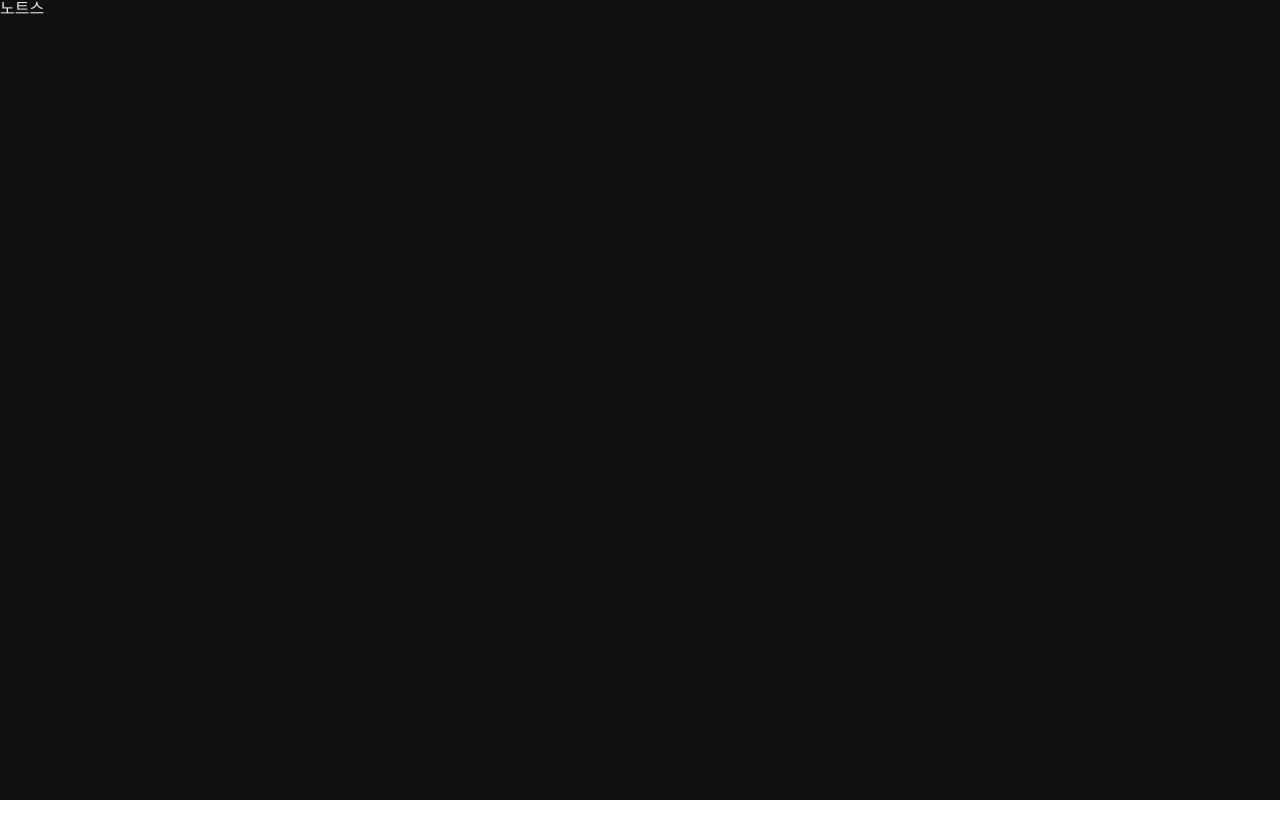
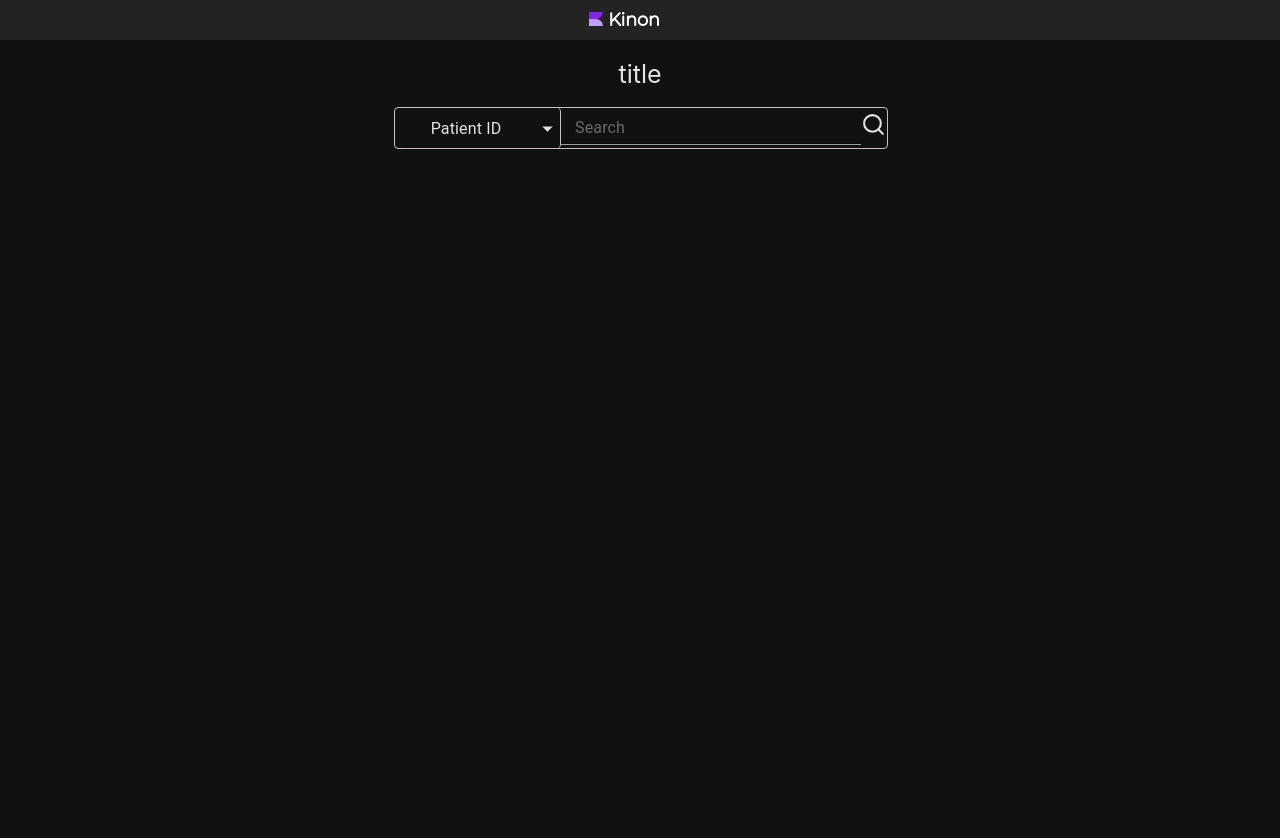
Before and after one commit to rora0320/notice-board-front, a React (Create React App) app: page /board in a window 1280 px wide. Shown: the top 838 px of the page. Before the commit the page ends 800 px from the top, so only its background shows below. Built offline with nearby package versions, Linux system fonts and the light colour scheme.

Commit message:
게시판 page

```diff
--- a/package.json
+++ b/package.json
@@ -17,7 +17,7 @@
     "eslint-plugin-react": "^7.33.2",
     "eslint-plugin-react-hooks": "^4.6.0",
     "jotai": "^2.3.1",
-    "loadash": "^1.0.0",
+    "lodash": "^4.17.21",
     "prettier": "^3.0.2",
     "react": "^18.2.0",
     "react-dom": "^18.2.0",
--- a/src/components/common/Header.js
+++ b/src/components/common/Header.js
@@ -1,6 +1,8 @@
 import React from 'react';
 import kinonLogo from '../image/kinonHeader.svg';
 import { Link } from 'react-router-dom';
+import s from './header.module.scss';
+
 const Header = () => {
   return (
     <>
--- a/src/components/common/Login.js
+++ b/src/components/common/Login.js
@@ -1,12 +1,12 @@
-import { Button, TextField } from '@mui/material';
-import React, { useEffect, useState } from 'react';
-import { useNavigate } from 'react-router-dom';
-import { unAuthClient } from '../../utils/requestMethod';
+import {Button, TextField} from '@mui/material';
+import React, {useState} from 'react';
+import {useNavigate} from 'react-router-dom';
 import terenzLogo from '../image/terenz_logo_w.svg';
 import kinonLogo from '../image/kinonLogin.svg';
-import { TfiClose } from 'react-icons/tfi';
+import {TfiClose} from 'react-icons/tfi';
 import styled from 'styled-components';
 import JoinUsModal from './joinUsModal/JoinUsModal';
+import axios from 'axios';
 
 const Wrap = styled.div`
   display: flex;
@@ -115,11 +115,12 @@ const Login = () => {
 
     const postLoginSubmit = async () => {
         try {
-      const { data } = await unAuthClient.post('/user', {
+            const {data} = await axios.post('/user/signin', {
                 id: idData,
                 password: pwData,
             });
             console.log('data', data);
+            navigate('/board');
         } catch (e) {
             alert('아이디 비밀번호를 확인하세요.', e);
             console.log('login Error', e);
@@ -154,11 +155,11 @@ const Login = () => {
         <>
             <Wrap>
                 <Logo>
-          <img src={terenzLogo} alt="terenz_logo" />
+                    <img src={terenzLogo} alt="terenz_logo"/>
                     <div>
-            <TfiClose />
+                        <TfiClose/>
                     </div>
-          <img src={kinonLogo} alt="kinon_logo" />
+                    <img src={kinonLogo} alt="kinon_logo"/>
                 </Logo>
                 <WrapForm>
                     <TextField
@@ -197,7 +198,7 @@ const Login = () => {
                     </BetweenBtn>
                 </WrapForm>
             </Wrap>
-      {isOpenAddModal && <JoinUsModal openModalJoinUs={openModalJoinUs} />}
+            {isOpenAddModal && <JoinUsModal openModalJoinUs={openModalJoinUs}/>}
         </>
     );
 };
--- a/src/components/common/header.module.scss
+++ b/src/components/common/header.module.scss
@@ -1,8 +1,14 @@
-.header{
+header {
   display: flex;
   align-items: center;
   width: 100%;
   height: 40px;
   border-bottom: 2px solid #111;
   background-color: #232323;
+
+  .header_logo {
+    width: 51.5%;
+    color: #fff;
+    text-align: right;
+  }
 }
--- a/src/components/common/joinUsModal/JoinUsModal.js
+++ b/src/components/common/joinUsModal/JoinUsModal.js
@@ -2,6 +2,8 @@ import React, {useState} from 'react';
 import styled from 'styled-components';
 import {TfiClose} from 'react-icons/tfi';
 import {Button, TextField} from '@mui/material';
+import _ from 'lodash';
+import {unAuthClient} from '../../../utils/requestMethod';
 
 const JoinUsModal = ({openModalJoinUs}) => {
     const emailRegex = /^[a-zA-Z0-9+-_.]+@[a-zA-Z0-9-]+\.[a-zA-Z0-9-.]+$/;
@@ -12,7 +14,7 @@ const JoinUsModal = ({openModalJoinUs}) => {
     const handleInputForm = (event) => {
         switch (event.target.name) {
             case 'ID':
-                if (!emailRegex.test(event.target.value)) break;
+                if (!emailRegex.test(event.target.value)) return
                 setIdEmail(event.target.value);
                 break;
             case 'PASSWORD':
@@ -24,9 +26,26 @@ const JoinUsModal = ({openModalJoinUs}) => {
         }
     };
     const checkedForm = () => {
-
+        if (_.isEmpty(idEmail) || _.isEmpty(password) || _.isEmpty(fullName)) {
+            return false
+        } else {
+            return true
+        }
     }
-    const submitInputForm = () => {
+    const submitInputForm = async () => {
+        const body = {
+            id: idEmail,
+            password: password,
+            name: fullName
+        }
+        if (checkedForm()) {
+            try {
+                const {data} = unAuthClient.post('192.168.20.16:3000/user/signup', body)
+                console.log('data', data)
+            } catch (e) {
+                console.log('사용자 추가 에러', e)
+            }
+        }
     };
     return (
         <ModalBackGround>
--- a/src/components/noticeBoard/NoticeBoard.js
+++ b/src/components/noticeBoard/NoticeBoard.js
@@ -1,8 +1,120 @@
-import React from 'react';
-import s from './noticeBoard.module.scss';
+import React, { useState } from 'react';
+import styled from 'styled-components';
+import { FormControl, MenuItem, Select, TextField } from '@mui/material';
+import { FiSearch } from 'react-icons/fi';
 
 const NoticeBoard = () => {
-  return <div className={s.noticeBoard_wrap}>{'노트스'}</div>;
+  const [searchSelectedItem, setSearchSelectedItem] = useState('PatientId');
+  return (
+    <>
+      <MainNoticeWrap>
+        <MainTitleWrap>
+          <h1>title </h1>
+          <InputFormWrap>
+            <MuiFormControl variant="standard">
+              <Select
+                labelId="demo-simple-select-standard-label"
+                id="demo-simple-select-standard"
+                value={searchSelectedItem}
+                label="options"
+                className="selectBox"
+              >
+                <MenuItem value={'PatientId'} selected>
+                  Patient ID
+                </MenuItem>
+                <MenuItem value={'name'}>Patient Name</MenuItem>
+              </Select>
+            </MuiFormControl>
+
+            <div>
+              <TextField
+                id="standard-search"
+                placeholder="Search"
+                type="search"
+                variant="standard"
+                className="inputs_textfield"
+              />
+              <FiSearch />
+            </div>
+          </InputFormWrap>
+        </MainTitleWrap>
+      </MainNoticeWrap>
+    </>
+  );
 };
+const MainNoticeWrap = styled.div`
+  display: flex;
+  flex-direction: column;
+  align-items: center;
+  width: 100vw;
+  height: 100vh;
 
+  color: #e4e4e4;
+  text-align: center;
+
+  background-color: #111;
+`;
+const MainTitleWrap = styled.div`
+  padding: 20px;
+  font-size: 25px;
+
+  h1 {
+    margin-bottom: 20px;
+    //font-size: 25px;
+  }
+`;
+const MuiFormControl = styled(FormControl)`
+  .selectBox {
+    width: 165px;
+    height: 40px;
+    border-right: 1px solid #c4c0c0;
+    border-radius: 4px;
+    color: #e4e4e4;
+    //background-color: #e4e4e4;
+
+    div {
+      display: flex;
+      justify-content: center;
+      align-items: center;
+      height: 40px;
+      padding: 0;
+      border-radius: inherit;
+    }
+
+    svg {
+      margin-left: 20px;
+      color: #e4e4e4;
+      font-size: 25px;
+    }
+
+    &::before {
+      height: inherit;
+      margin: 0 8px 1px;
+    }
+
+    &::after {
+      margin: 0 8px 1px;
+    }
+  }
+`;
+
+const InputFormWrap = styled.div`
+  display: flex;
+  justify-content: center;
+  align-items: center;
+  width: 100%;
+  margin-bottom: 20px;
+  border: 1px solid #c4c0c0;
+  border-radius: 4px;
+
+  .inputs_textfield {
+    width: 300px;
+    border-bottom: 1.5px solid #9e9e9e;
+    //margin: 15px;
+    input {
+      padding-left: 14px;
+      color: #e4e4e4;
+    }
+  }
+`;
 export default NoticeBoard;
--- a/src/pages/NoticeBoardPage.js
+++ b/src/pages/NoticeBoardPage.js
@@ -1,9 +1,11 @@
 import React from 'react';
 import NoticeBoard from '../components/noticeBoard/NoticeBoard';
+import Header from '../components/common/Header';
 
 const NoticeBoardPage = () => {
   return (
     <>
+      <Header />
       <NoticeBoard />
     </>
   );
--- a/src/utils/requestMethod.js
+++ b/src/utils/requestMethod.js
@@ -1,9 +1,11 @@
 import axios from 'axios';
+
+axios.defaults.baseURL = 'http://192.168.20.16:3000'
 const unAuthClient = axios.create({
-  baseURL: 'localhost:3000',
+    baseURL: '192.168.20.16:3000',
 });
 const authClient = axios.create({
-  baseURL: 'localhost:3000',
+    baseURL: '192.168.20.16:3000',
 });
 
 authClient.interceptors.request.use(
@@ -50,4 +52,4 @@ authClient.interceptors.response.use(
         return Promise.reject(error);
     }
 );
-export { unAuthClient, authClient };
+export {unAuthClient, authClient};
```
Also changed, not shown: src/components/noticeBoard/TableComponent.js (added, +7 -0 lines), 1 other file (tests, documents, lock files or other folders). Lines whose indentation alone changed are shown as unchanged.
